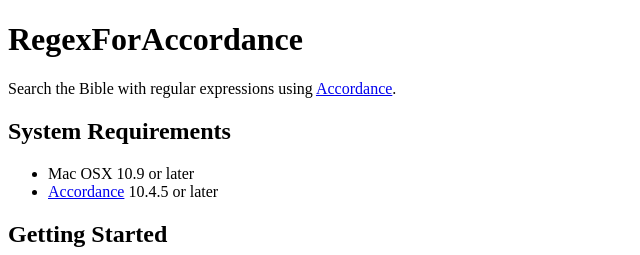
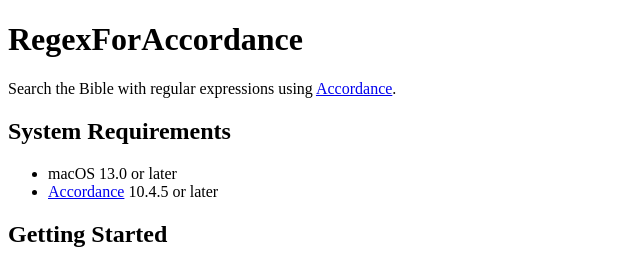
Before and after one commit to darinfranklin/RegexForAccordance, a plain HTML site: page Help/index.html in a window 1280 px wide. Shown: the top 255 px of the page, 0-640 px from the left. Drawn offline with Linux system fonts and the light colour scheme.

Commit message:
Update macOS minimum version to 13.0

```diff
--- a/Help/index.html
+++ b/Help/index.html
@@ -16,7 +16,7 @@
         <h2>System Requirements</h2>
 
         <ul>
-            <li>Mac OSX 10.9 or later</li>
+            <li>macOS 13.0 or later</li>
             <li><a href="http://www.accordancebible.com">Accordance</a> 10.4.5 or later</li>
         </ul>
 
```
Also changed, not shown: 1 other file.
